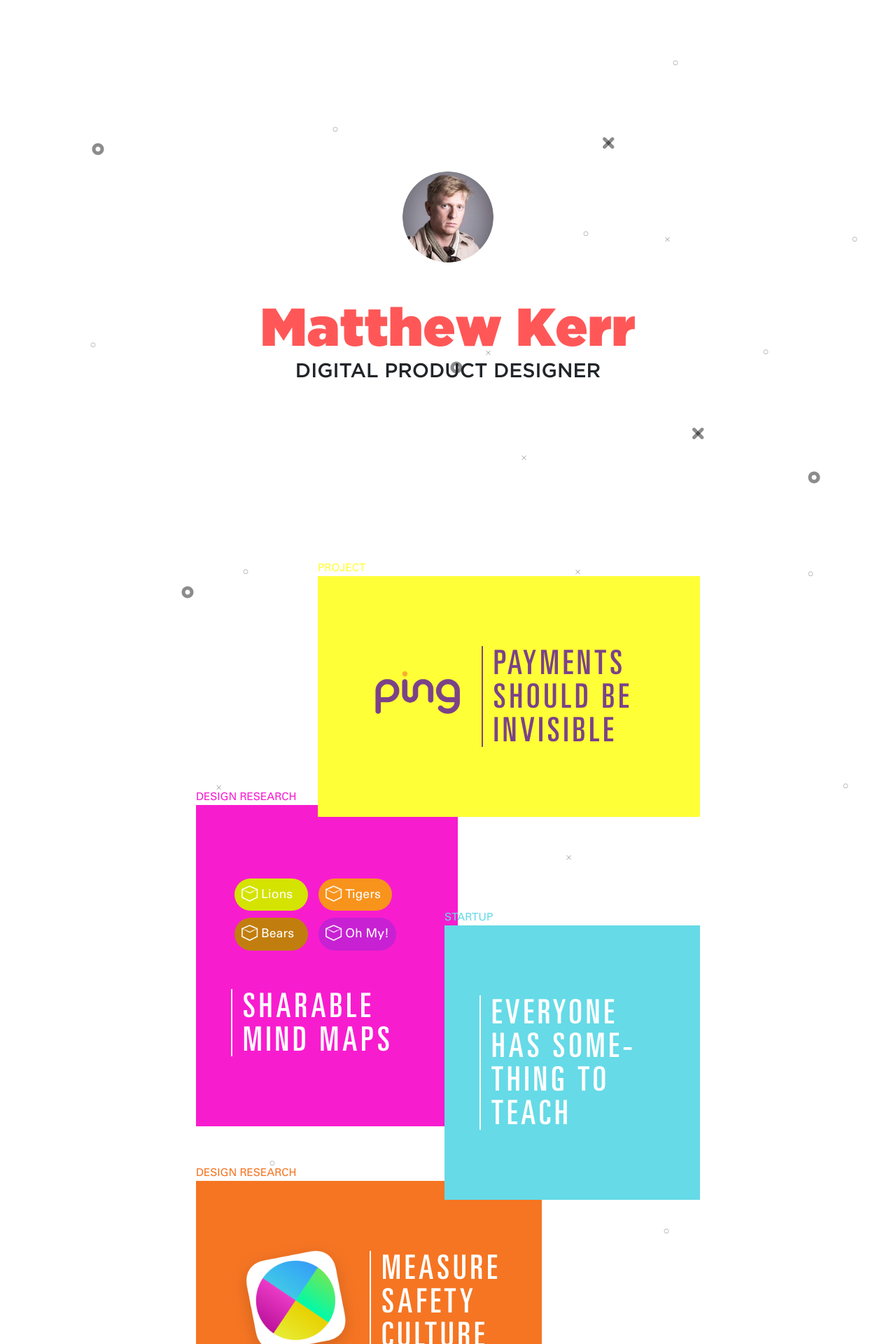
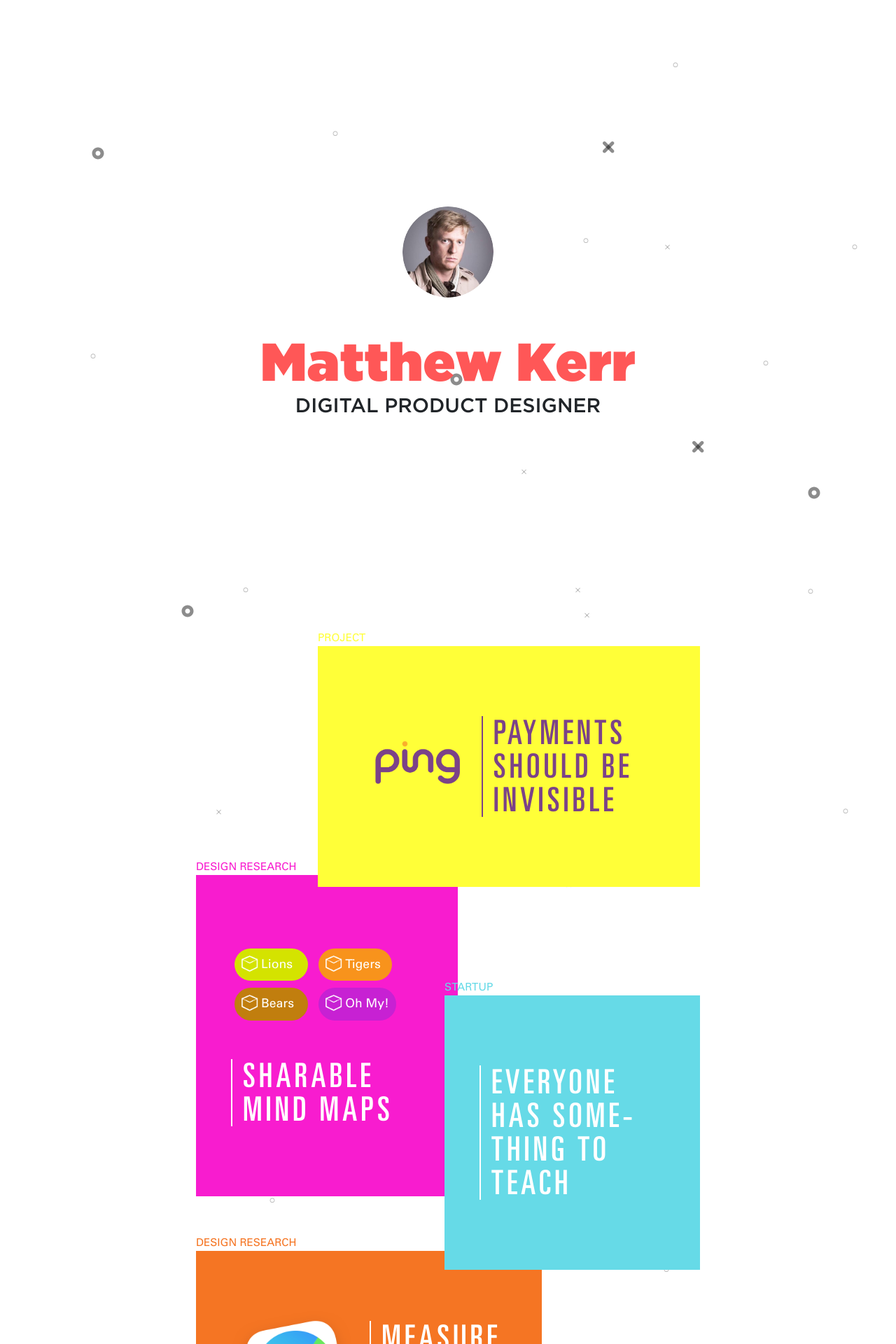
Before and after one commit to kerrmatthew/mk-portfolio, a Jekyll site: the page built from index.md, in a window 1280 px wide. Shown: the top 1920 px of the page at 70% size. Built offline with Jekyll 4.4.1, drawn with Linux system fonts in a browser that asks for light colours; nearby versions of some CDN libraries; some web fonts are replaced.

Commit message:
ensure no peaking on load

```diff
--- a/_sass/index/header.scss
+++ b/_sass/index/header.scss
@@ -2,6 +2,8 @@
   position: relative;
   display: table;
   width: 100%;
+  height: 800px;
+  margin-bottom: 200px;
 
   .header {
     height: 800px;
--- a/js/init.js
+++ b/js/init.js
@@ -1,3 +1,4 @@
 $(function(){
-
+  $('.header-wrapper').height(window.innerHeight);
+  $('.header-wrapper').css('margin-bottom', 0);
 });
```
Also changed, not shown: 2 other files.
